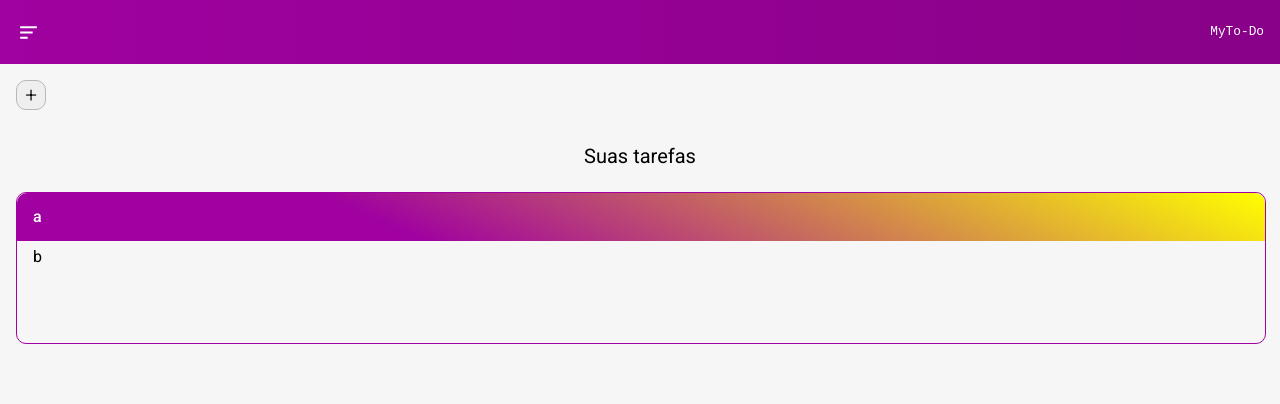
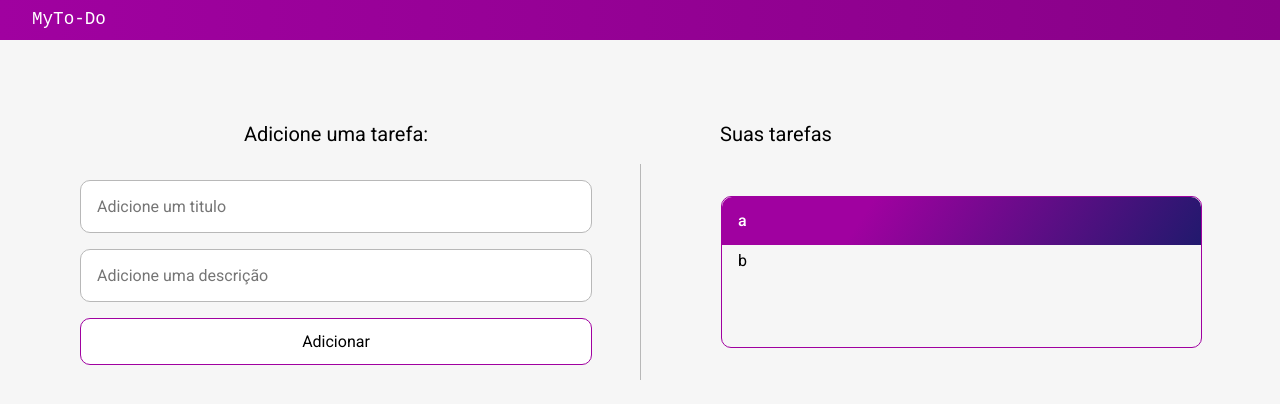
Before and after one commit to CarlosZillig/my-to-do, a React (Create React App) app: page / in a window 1280 px wide. Shown: the top 404 px of the page. Built offline with nearby package versions, Linux system fonts and the light colour scheme; a web font is replaced by a local one.

Commit message:
Deixando o site completamente responsivo, adicionando animações, adicionando um botao para excluir item da lista, refatorando e estrututando o css

```diff
--- a/src/App.js
+++ b/src/App.js
@@ -4,6 +4,7 @@ import Form from './Pages/Tasks/Formulario';
 import Header from './Components/Header';
 import List from './Pages/Tasks/List';
 import uuid from 'react-uuid';
+import styles from './App.module.scss'
 
 function App() {
   const [title, setTitle] = useState("");
@@ -27,6 +28,7 @@ function App() {
   return (
     <div className="App">
       <Header />
+      <div className={styles.container}>
         <Form
           title={title}
           setTitle={setTitle}
@@ -34,7 +36,8 @@ function App() {
           setDesc={setDesc}
           addTask={addTask}
         />
-      <List listTask={listTask}/>
+        <List listTask={listTask} />
+      </div>
     </div>
   );
 }
--- /dev/null
+++ b/src/App.module.scss
@@ -0,0 +1,7 @@
+@media screen and (min-width: 1025px) {
+  .container {
+    display: grid;
+    grid-template-columns: 1fr 1fr;
+    padding: 4em 0;
+  }
+}
--- a/src/Components/Button/Button.module.scss
+++ b/src/Components/Button/Button.module.scss
@@ -1,17 +1,25 @@
 @import '../../styles/variables';
 
 .button {
-    padding: 0.8em 2em;
+    padding: 0.8em;
     background-color: #fff;
     border: 1px solid $purple;
     border-radius: 10px;
     color: #000;
     font-size: 1em;
-    width: 90%;
+    width: 100%;
     margin: 1em 0;
     box-sizing: border-box;
+    transition: .8s;
+    cursor: pointer;
     &:hover {
         background-color: $purple;
         color: #fff;
     }
 }
+
+@media screen and (min-width: 767px) {
+    .button {
+        width: 80%;
+    }
+}
--- a/src/Components/Header/Header.module.scss
+++ b/src/Components/Header/Header.module.scss
@@ -10,9 +10,35 @@
     padding: 0 1em;
     .headerContainer {
         font-size: 0.8em;
-        color: white;
+        color: $white;
     }
     .menu {
-        color: white;
+        color: $white;
+        padding: 1em 1em 1em 0;
     }
 }
+
+@media screen and (min-width: 767px) and (max-width: 1024px) {
+    .header {
+        padding: 0 3em;
+        .headerContainer {
+            font-size: 1.2em;
+        }
+        .menu {
+            font-size: 1.2em;
+        }
+    }
+}
+
+@media screen and (min-width: 1025px) {
+    .header {
+        height: 5vh;
+        padding: 0 2em;
+        .headerContainer {
+            font-size: 1.1em;
+        }
+        .menu {
+            display: none;
+        }
+    }
+}
--- a/src/Components/Header/index.jsx
+++ b/src/Components/Header/index.jsx
@@ -5,9 +5,8 @@ import { BiMenuAltLeft } from 'react-icons/bi';
 const Header = () => {
     return(
         <header className={styles.header}>
-            <BiMenuAltLeft
-                color='#fff'
-                size={25}
+            <BiMenuAltLeft className={styles.menu}
+            size={30}
             />
             <div className={styles.headerContainer}>MyTo-Do</div>
         </header>
--- a/src/Pages/Tasks/Formulario/Formulario.module.scss
+++ b/src/Pages/Tasks/Formulario/Formulario.module.scss
@@ -6,7 +6,7 @@
     position: relative;
     .erro {
         font-family: 'Roboto', sans-serif;
-        color: red;
+        color: $red;
         display: block;
     }
 }
@@ -23,14 +23,11 @@
         height: 30px;
         font-weight: 300;
         transition: 0.7s;
+        color: $green;
     }
     .addTaskBtn__off {
-        border-radius: 10px;
-        border: 1px solid $gray;
-        font-size: 1.3em;
-        width: 30px;
-        height: 30px;
-        font-weight: 300;
+        border-radius: 50%;
+        color: $red;
         transform: rotate(135deg);
     }
 }
@@ -39,3 +36,14 @@
     display: none;
     transition: 0.7s;
 }
+
+@media screen and (min-width: 1025px) {
+    .formulario {
+        width: 100%;
+        grid-column: 1;
+    }
+
+    .addTaskBtn__container {
+        display: none;
+    }
+}
--- a/src/Pages/Tasks/Formulario/TextField/TextField.module.scss
+++ b/src/Pages/Tasks/Formulario/TextField/TextField.module.scss
@@ -1,9 +1,6 @@
 @import '../../../../styles/variables';
 
 .formContainer {
-    display: flex;
-    flex-direction: column;
-    gap: 0.5em;
     &-title {
         font-family: 'Roboto', sans-serif;
         padding-top: 1em;
@@ -11,11 +8,12 @@
     }
     &-title-task {
         padding: $padding-vert;
+        width: 100%;
         .inputTitle {
             padding: 1em;
-            width: 80%;
+            width: 100%;
             border-radius: 10px;
-
+            box-sizing: border-box;
             outline: none;
             border: 1px solid $gray;
 
@@ -25,9 +23,9 @@
     &-desc-task {
         .inputDesc {
             padding: 1em;
-            width: 80%;
+            width: 100%;
             border-radius: 10px;
-
+            box-sizing: border-box;
             outline: none;
             border: 1px solid $gray;
 
@@ -35,3 +33,27 @@
         }
     }
 }
+
+@media screen and (min-width: 767px){
+    .formContainer {
+        &-title-task {
+            .inputTitle {
+                width: 80%;
+            }
+        }
+        &-desc-task {
+            .inputDesc {
+                width: 80%;
+            }
+        }
+    }
+}
+
+@media screen and (min-width: 1025px) {
+    .formContainer {
+        &-title {
+            padding: 1em;
+            font-size: 20px;
+        }
+    }
+}
--- a/src/Pages/Tasks/Formulario/TextField/index.jsx
+++ b/src/Pages/Tasks/Formulario/TextField/index.jsx
@@ -1,5 +1,6 @@
 import React from 'react';
 import styles from "./TextField.module.scss"
+import Button from '../../../../Components/Button';
 
 const TextField = ({id, type, title, setTitle, desc, setDesc}) => {
     return(
@@ -25,6 +26,7 @@ const TextField = ({id, type, title, setTitle, desc, setDesc}) => {
                     onChange={event => setDesc(event.target.value)}
                 />
             </div>
+            <Button type='submit'>Adicionar</Button>
         </div>
     )
 }
--- a/src/Pages/Tasks/Formulario/index.jsx
+++ b/src/Pages/Tasks/Formulario/index.jsx
@@ -18,7 +18,7 @@ const Form = ({ title, setTitle, desc, setDesc, addTask }) => {
         }
     }
 
-    const [form, setForm] = useState(false)
+    const [form, setForm] = useState(true)
     const [addTaskBtn, setAddTaskBtn] = useState(true)
     function showForm() {
         setForm(!form)
@@ -30,13 +30,15 @@ const Form = ({ title, setTitle, desc, setDesc, addTask }) => {
             <div className={styles.addTaskBtn__container}>
                 <button className={classNames({
                     [styles.addTaskBtn]: true,
-                    [styles.addTaskBtn__off]: addTaskBtn == false
+                    [styles.addTaskBtn__off]: addTaskBtn == true
                 })} onClick={showForm}>+</button>
             </div>
-            <form className={classNames({
+            <form
+            className={classNames({
                 [styles.formulario]: true,
                 [styles.formularioOff]: form == false
-            })} onSubmit={addTaskForm}>
+            })}
+            onSubmit={addTaskForm}>
                 <TextField
                     type="text"
                     id="inputTitle"
@@ -46,7 +48,6 @@ const Form = ({ title, setTitle, desc, setDesc, addTask }) => {
                     desc={desc}
                     setDesc={setDesc}
                 />
-                <Button type='submit'>Adicionar</Button>
                 <span className={styles.erro}>{erro}</span>
             </form>
         </>
--- a/src/Pages/Tasks/List/List.module.scss
+++ b/src/Pages/Tasks/List/List.module.scss
@@ -10,20 +10,22 @@
 }
 
 .list-section {
-    padding: $padding-hori;
+    padding: 0 2em;
     display: flex;
+
     flex-direction: column;
     font-family: 'Roboto', sans-serif;
     .list {
         &-item{
             border: 1px solid $purple;
+            position: relative;
             border-radius: 10px;
             width: 100%;
             height: 150px;
-            margin: $padding-vert;
+            margin: 2em 0;
             .item-title {
                 padding: 1em;
-                background-image: linear-gradient(25deg, $purple 30%, yellow);
+                background-image: linear-gradient(123deg, $purple 30%, rgb(33, 25, 109));
                 border-radius: 10px 10px 0 0;
                 color: rgb(255, 255, 255);
                 font-weight: 500;
@@ -32,6 +34,50 @@
                 padding: $padding-hori;
                 margin: 0.5em 0;
             }
+            .item-delete {
+                position: absolute;
+                top: 88%;
+                left: 8%;
+                border: 1px solid $purple;
+                background-color: $white;
+                padding: 0.7em;
+                border-radius: 50%;
+                color: $black;
+                opacity: 0;
+                transition: .5s;
+            }
+            &:hover {
+                .item-delete {
+                    opacity: 1;
+                    animation: rotate 2s;
+                }
+            }
         }
     }
 }
+
+@keyframes rotate {
+    0% {
+        transform: rotate(0);
+    }
+    100% {
+        transform: rotate(359deg);
+    }
+}
+
+@media screen and (min-width: 767px) and (max-width: 1024px) {
+    .list-section {
+        padding: 0 5em;
+    }
+}
+
+@media screen and (min-width: 1025px) {
+    .title {
+        text-align: left;
+        padding: 1em 4em;
+    }
+    .list-section {
+        border-left: 1px solid $gray;
+        padding: 0 5em;
+    }
+}
--- a/src/Pages/Tasks/List/index.jsx
+++ b/src/Pages/Tasks/List/index.jsx
@@ -1,8 +1,9 @@
 import styles from './List.module.scss'
+import { AiOutlineDelete } from 'react-icons/ai'
 
 const List = ({listTask}) => {
     return(
-        <div>
+        <div className={styles.container}>
             <h2 className={styles.title}>Suas tarefas</h2>
             <section className={styles['list-section']}>
                 <ul className={styles.list}>
@@ -15,6 +16,7 @@ const List = ({listTask}) => {
                                 <p className={styles['item-desc']}>
                                     {item.desc}
                                 </p>
+                                <AiOutlineDelete className={styles['item-delete']}/>
                             </li>
                         ))
                     }
--- a/src/styles/_variables.scss
+++ b/src/styles/_variables.scss
@@ -8,3 +8,7 @@ $padding: 1em;
 $purple: rgb(160, 1, 160);
 $dark-purple: rgb(136, 1, 136);
 $gray: #b8b8b8;
+$red: rgb(155, 46, 46);
+$green: rgb(9, 109, 9);
+$white: #fff;
+$black: #000;
```
Lines whose indentation alone changed are shown as unchanged.
